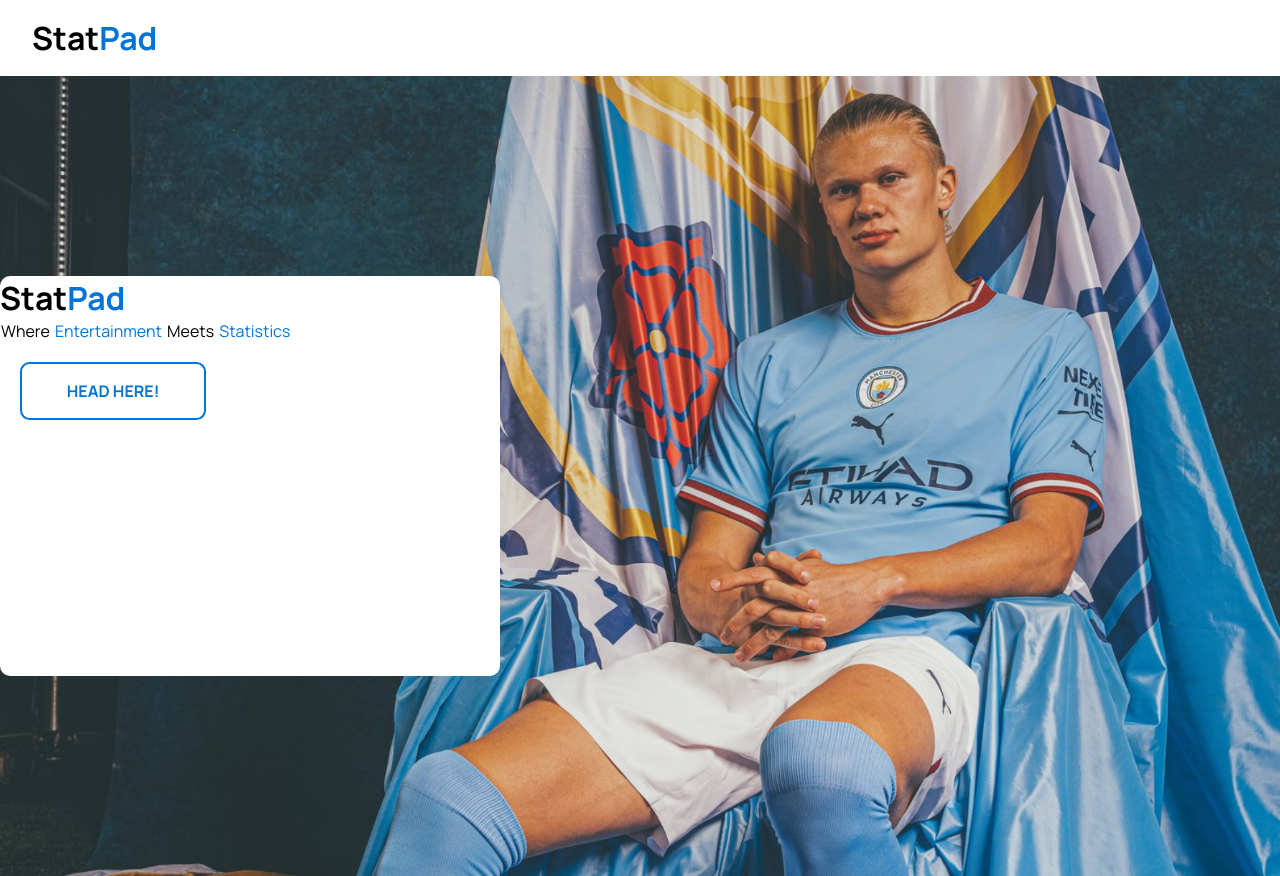
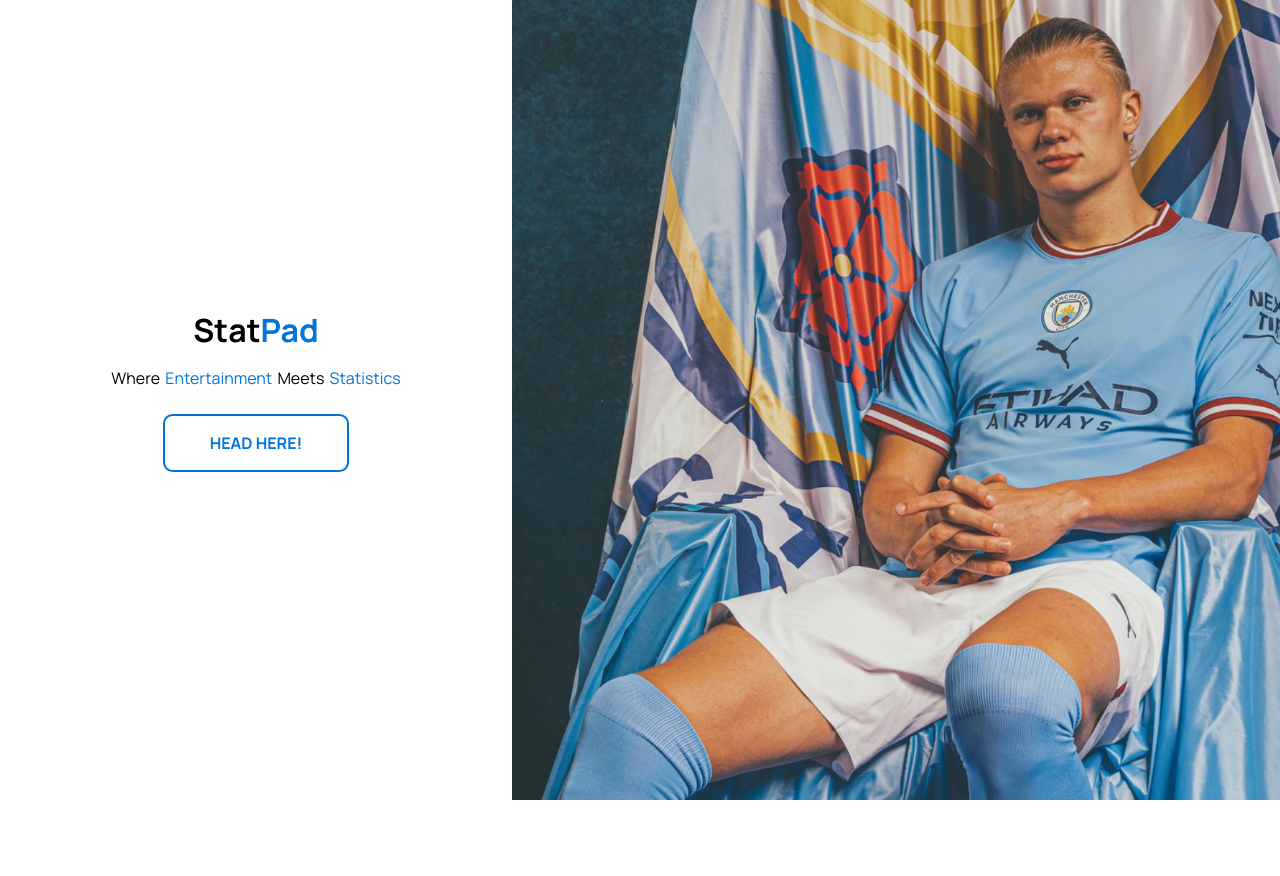
Before and after one commit to SulakshanSiva/StatPad, a React (Create React App) app: page / in a window 1280 px wide. After the commit the page ends 800 px from the top, so only its background shows below. Built offline with nearby package versions, Linux system fonts and the light colour scheme.

Commit message:
finished landing page

```diff
--- a/src/Components/App.js
+++ b/src/Components/App.js
@@ -4,7 +4,7 @@
 function App() {
   return (
     <div className="App">
-      <Navbar/>
+      {/* <Navbar/> */}
       <Landing/>
     </div>
   );
--- a/src/Components/Landing.js
+++ b/src/Components/Landing.js
@@ -4,7 +4,7 @@
 const Landing = () => {
   return (
     <div className='landing'>
-      <div className="white-square">
+      <div className="white-background">
 
         <div className='header'>
           <h1>Stat</h1>
@@ -20,6 +20,10 @@
 
         <button className='btn'>Head Here!</button>
       </div>
+
+      <div className='image'>
+
+      </div>
     </div>
   )
 }
--- a/src/Styles/Landing.scss
+++ b/src/Styles/Landing.scss
@@ -1,24 +1,18 @@
 $main-color: #0074D9;
 
 .landing {
-    height: 100vh;
-    background-image: url('../Assets/Images/haaland.jpeg');
-    background-size: cover;
     display: flex;
-    justify-content: space-between;
-    align-items: center;
 
-    .white-square {
-        // display: flex;
-        // flex-direction: column;
-        // justify-content: space-between;
-        // align-items: center;
-        width: 500px;
-        height: 400px;
+    .white-background {
+        flex: 4;
         background-color: white;
-        border-radius: 10px;
+        display: flex;
+        flex-direction: column;
+        justify-content: center;
+        align-items: center;
 
         .header{
+            margin-bottom: 15px;
             h1{
                 display: inline;
             }
@@ -29,6 +23,7 @@
         }
 
         .slogan{
+            margin-bottom: 5px;
             p{
                 display: inline;
                 margin: 1px;
@@ -71,4 +66,21 @@
         }
 
     }
+
+    .image{
+        flex: 6; /* Make the image div grow to fill the available space */
+        height: 100vh;
+        background-image: url('../Assets/Images/haaland.jpeg');
+        background-size: cover;
+        background-position: center;
+    }
+
+    @media (max-width: 750px) {
+        .white-background{
+            .slogan{
+                display: none;
+            }
+        }
+    }
+
 }
--- a/src/Styles/Navbar.scss
+++ b/src/Styles/Navbar.scss
@@ -7,6 +7,7 @@
         justify-content: space-between;
         padding: 1rem 2rem;
         background-color: white;
+
 
         h1{
             font-size: xx-large;
```
